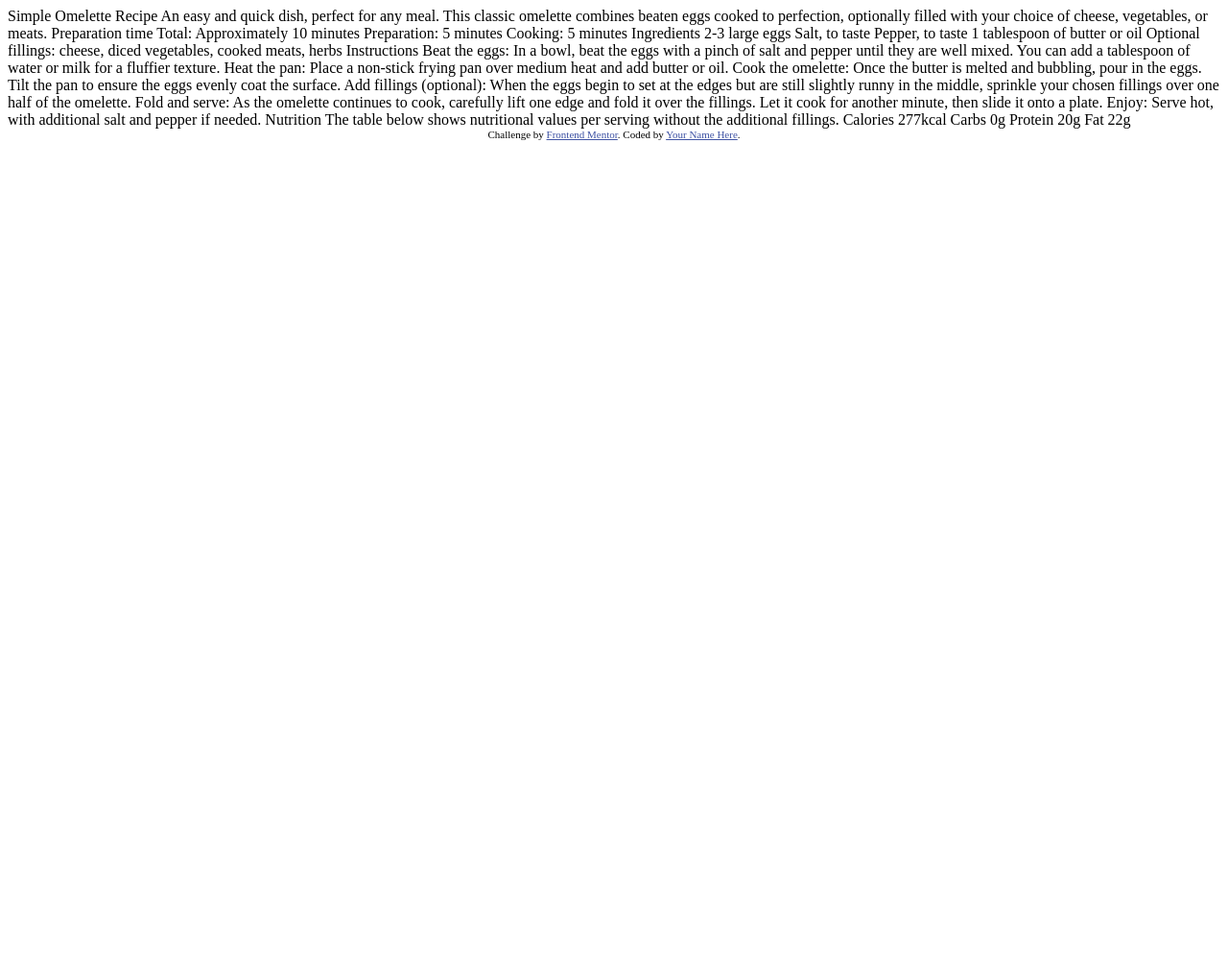
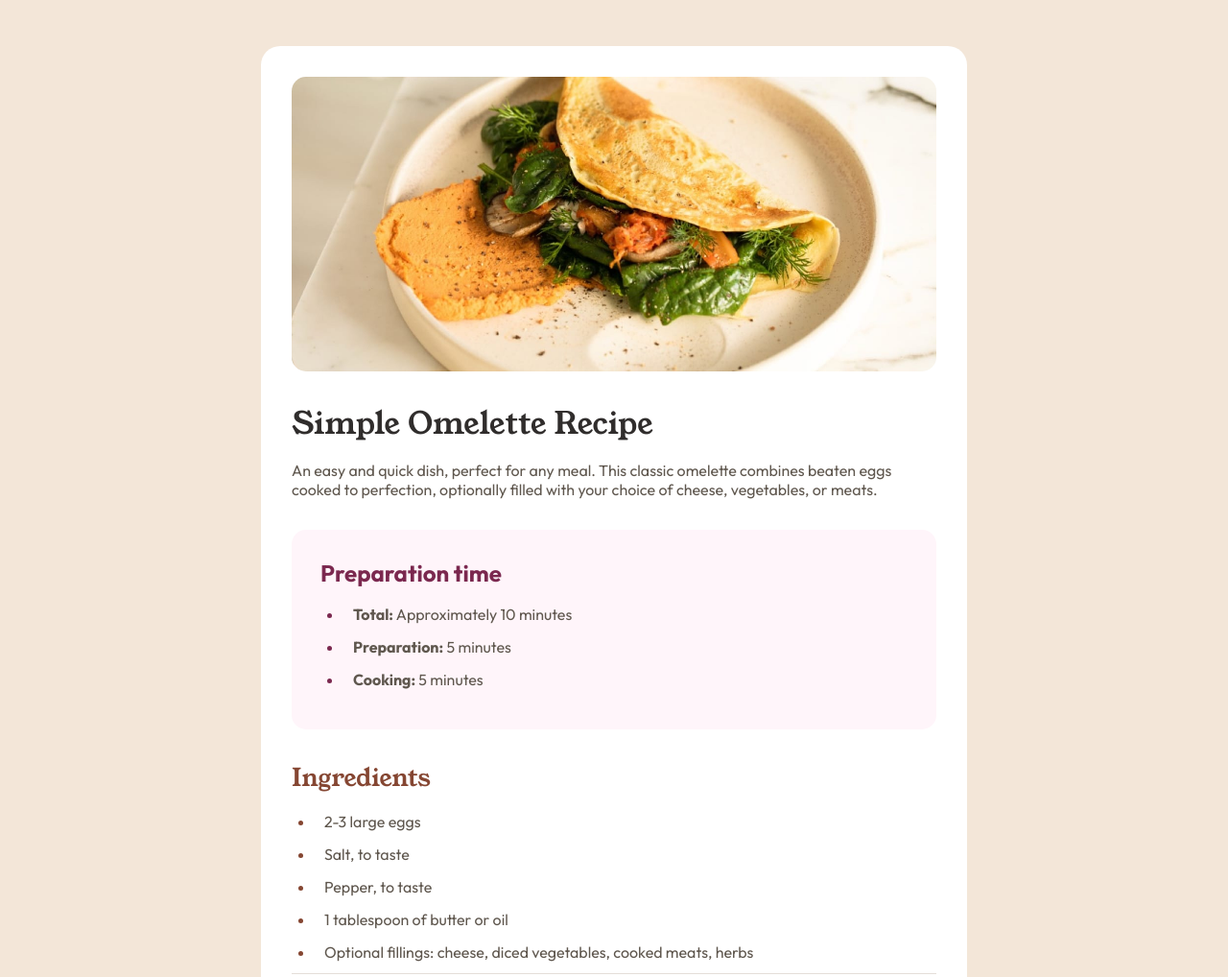
Before and after one commit to JustA-edu/recipe-page-main, a plain HTML site: page index.html in a window 1280 px wide. Shown: the top 1018 px of the page at 96% size. Before the commit the page ends 800 px from the top, so only its background shows below. Drawn offline with Linux system fonts and the light colour scheme.

Commit message:
finished

```diff
--- a/index.html
+++ b/index.html
@@ -1,77 +1,104 @@
 <!DOCTYPE html>
 <html lang="en">
+
 <head>
   <meta charset="UTF-8">
-  <meta name="viewport" content="width=device-width, initial-scale=1.0"> <!-- displays site properly based on user's device -->
+  <meta name="viewport" content="width=device-width, initial-scale=1.0">
+  <!-- displays site properly based on user's device -->
 
   <link rel="icon" type="image/png" sizes="32x32" href="./assets/images/favicon-32x32.png">
 
-  <title>Frontend Mentor | Recipe page</title>
+  <title>Frontend Mentor | Recipe Challenge</title>
 
-  <!-- Feel free to remove these styles or customise in your own stylesheet 👍 -->
-  <style>
-    .attribution { font-size: 11px; text-align: center; }
-    .attribution a { color: hsl(228, 45%, 44%); }
-  </style>
+  <link rel="stylesheet" href="styles.css">
+  <!-- fonts -->
+  <link rel="preconnect" href="https://fonts.googleapis.com">
+  <link rel="preconnect" href="https://fonts.gstatic.com" crossorigin>
+  <link href="https://fonts.googleapis.com/css2?family=Outfit:wght@400;600;700&family=Young+Serif&display=swap"
+    rel="stylesheet">
 </head>
+
 <body>
+  <main>
+    <img src="assets/images/image-omelette.jpeg" alt="">
+    <div class="content">
+      <section class="recipe-description">
+        <h1>Simple Omelette Recipe</h1>
+        <p>An easy and quick dish, perfect for any meal. This classic omelette combines beaten eggs cooked
+          to perfection, optionally filled with your choice of cheese, vegetables, or meats.</p>
+      </section>
+      <section class="prep-time">
+        <h2>Preparation time</h2>
+        <ul>
+          <li><strong>Total:</strong> Approximately 10 minutes</li>
+          <li><strong>Preparation:</strong> 5 minutes</li>
+          <li><strong>Cooking:</strong> 5 minutes</li>
+        </ul>
+      </section>
+      <section class="ingredients">
+        <h2>Ingredients</h2>
+        <ul>
+          <li>2-3 large eggs</li>
+          <li>Salt, to taste</li>
+          <li> Pepper, to taste</li>
+          <li>1 tablespoon of butter or oil</li>
+          <li>Optional fillings: cheese, diced vegetables, cooked meats, herbs</li>
+        </ul>
+      </section>
+      <section class="instructions">
+        <h2>Instructions</h2>
+        <ol>
+          <li> <strong>Beat the eggs:</strong> In a bowl, beat the eggs with a pinch of salt and pepper until they are
+            well mixed.
+            You can add a tablespoon of water or milk for a fluffier texture.</li>
+          <li><strong>Heat the pan:</strong> Place a non-stick frying pan over medium heat and add butter or oil.</li>
+          <li><strong>Cook the omelette:</strong> Once the butter is melted and bubbling, pour in the eggs. Tilt the pan
+            to ensure
+            the eggs evenly coat the surface.</li>
+          <li><strong>Add fillings (optional):</strong> When the eggs begin to set at the edges but are still slightly
+            runny in the
+            middle, sprinkle your chosen fillings over one half of the omelette.</li>
+          <li><strong>Fold and serve:</strong> As the omelette continues to cook, carefully lift one edge and fold it
+            over the
+            fillings. Let it cook for another minute, then slide it onto a plate.</li>
+          <li><strong>Enjoy:</strong> Serve hot, with additional salt and pepper if needed.</li>
+        </ol>
+      </section>
+      <section class="nutrition">
+        <h2>Nutrition</h2>
+        <p>The table below shows nutritional values per serving without the additional fillings.</p>
 
-  Simple Omelette Recipe
+        <table>
+          <tbody>
+            <tr>
+              <td>Calories</td>
+              <td><strong>277kcal</strong></td>
+            </tr>
+            <tr>
+              <td>Carbs</td>
+              <td><strong>0g</strong></td>
+            </tr>
+            <tr>
+              <td>Protein</td>
+              <td><strong>20g</strong></td>
+            </tr>
+            <tr>
+              <td>Fat</td>
+              <td><strong>22g</strong></td>
+            </tr>
+          </tbody>
+        </table>
+      </section>
+    </div>
+  </main>
 
-  An easy and quick dish, perfect for any meal. This classic omelette combines beaten eggs cooked
-  to perfection, optionally filled with your choice of cheese, vegetables, or meats.
 
-  Preparation time
 
-  Total: Approximately 10 minutes
-  Preparation: 5 minutes
-  Cooking: 5 minutes
 
-  Ingredients
+  <!-- <div class="attribution">
+    Challenge by <a href="https://www.frontendmentor.io?ref=challenge" target="_blank">Frontend Mentor</a>.
+    Coded by <a href="#">Ahmed Abdellatif Abdelali</a>.
+  </div> -->
+</body>
 
-  2-3 large eggs
-  Salt, to taste
-  Pepper, to taste
-  1 tablespoon of butter or oil
-  Optional fillings: cheese, diced vegetables, cooked meats, herbs
-
-  Instructions
-
-  Beat the eggs: In a bowl, beat the eggs with a pinch of salt and pepper until they are well mixed.
-  You can add a tablespoon of water or milk for a fluffier texture.
-
-  Heat the pan: Place a non-stick frying pan over medium heat and add butter or oil.
-
-  Cook the omelette: Once the butter is melted and bubbling, pour in the eggs. Tilt the pan to ensure
-  the eggs evenly coat the surface.
-
-  Add fillings (optional): When the eggs begin to set at the edges but are still slightly runny in the
-  middle, sprinkle your chosen fillings over one half of the omelette.
-
-  Fold and serve: As the omelette continues to cook, carefully lift one edge and fold it over the
-  fillings. Let it cook for another minute, then slide it onto a plate.
-
-  Enjoy: Serve hot, with additional salt and pepper if needed.
-
-  Nutrition
-
-  The table below shows nutritional values per serving without the additional fillings.
-
-  Calories
-  277kcal
-
-  Carbs
-  0g
-
-  Protein
-  20g
-
-  Fat
-  22g
-
-  <div class="attribution">
-    Challenge by <a href="https://www.frontendmentor.io?ref=challenge" target="_blank">Frontend Mentor</a>.
-    Coded by <a href="#">Your Name Here</a>.
-  </div>
-</body>
 </html>
--- /dev/null
+++ b/styles.css
@@ -0,0 +1,148 @@
+* {
+    box-sizing: border-box;
+    margin: 0;
+    padding: 0;
+}
+
+body {
+    font-family: 'Outfit', sans-serif;
+    font-size: 16px;
+    background-color: hsl(30, 54%, 90%);
+    color: hsl(24, 5%, 18%);
+}
+
+main {
+    display: flex;
+    flex-direction: column;
+    background-color: hsl(0, 0%, 100%);
+    max-width: 375px;
+}
+
+.content {
+    padding: 2rem;
+}
+
+main img {
+    width: 100%;
+    height: auto;
+    display: block;
+}
+
+section {
+    margin-bottom: 2rem;
+}
+
+h1,
+h2 {
+    font-family: 'Young Serif', serif;
+}
+
+h1 {
+    font-size: 2rem;
+    font-weight: 400;
+}
+
+h2 {
+    color: hsl(14, 45%, 36%);
+    font-size: 1.6rem;
+    font-weight: 400;
+    margin-left: 0;
+}
+
+p,
+ul,
+ol {
+    color: hsl(30, 10%, 34%);
+    margin-top: 1rem;
+
+}
+
+ul,
+ol {
+    margin-left: 1.5rem;
+}
+
+ul li,
+ol li {
+    line-height: 1.5rem;
+    margin-bottom: 10px;
+    padding-inline-start: 10px;
+}
+
+ul li::marker,
+ol li::marker {
+    color: hsl(14, 45%, 36%);
+    font-weight: 600;
+}
+
+.prep-time {
+    background-color: hsl(330, 100%, 98%);
+    padding: 30px;
+    border-radius: 15px;
+    -webkit-border-radius: 15px;
+    -moz-border-radius: 15px;
+    -ms-border-radius: 15px;
+    -o-border-radius: 15px;
+}
+
+.prep-time h2 {
+    color: hsl(332, 51%, 32%);
+    font-family: 'Outfit', sans-serif;
+    font-weight: 700;
+    font-size: 1.5rem;
+}
+
+.prep-time li::marker {
+    color: hsl(332, 51%, 32%);
+}
+
+section strong {
+    font-weight: 700;
+}
+
+.nutrition table {
+    width: 100%;
+    margin-top: 1rem;
+
+}
+
+.nutrition table td {
+    padding: 0.7rem 2rem;
+    border-bottom: 1px solid hsl(30, 18%, 87%);
+}
+
+.nutrition table strong {
+    color: hsl(14, 45%, 36%);
+}
+
+.ingredients,
+.instructions {
+    border-bottom: 1px solid hsl(30, 18%, 87%);
+}
+
+@media (min-width: 376px) {
+    body {
+        display: flex;
+        justify-content: center;
+        align-items: center;
+        padding: 3rem 1rem;
+    }
+
+    main {
+        max-width: 736px;
+        border-radius: 20px;
+        padding: 2rem;
+    }
+
+    main img {
+        border-radius: 15px;
+        -webkit-border-radius: 15px;
+        -moz-border-radius: 15px;
+        -ms-border-radius: 15px;
+        -o-border-radius: 15px;
+    }
+
+    main .content {
+        padding-inline: 0;
+    }
+}
```
